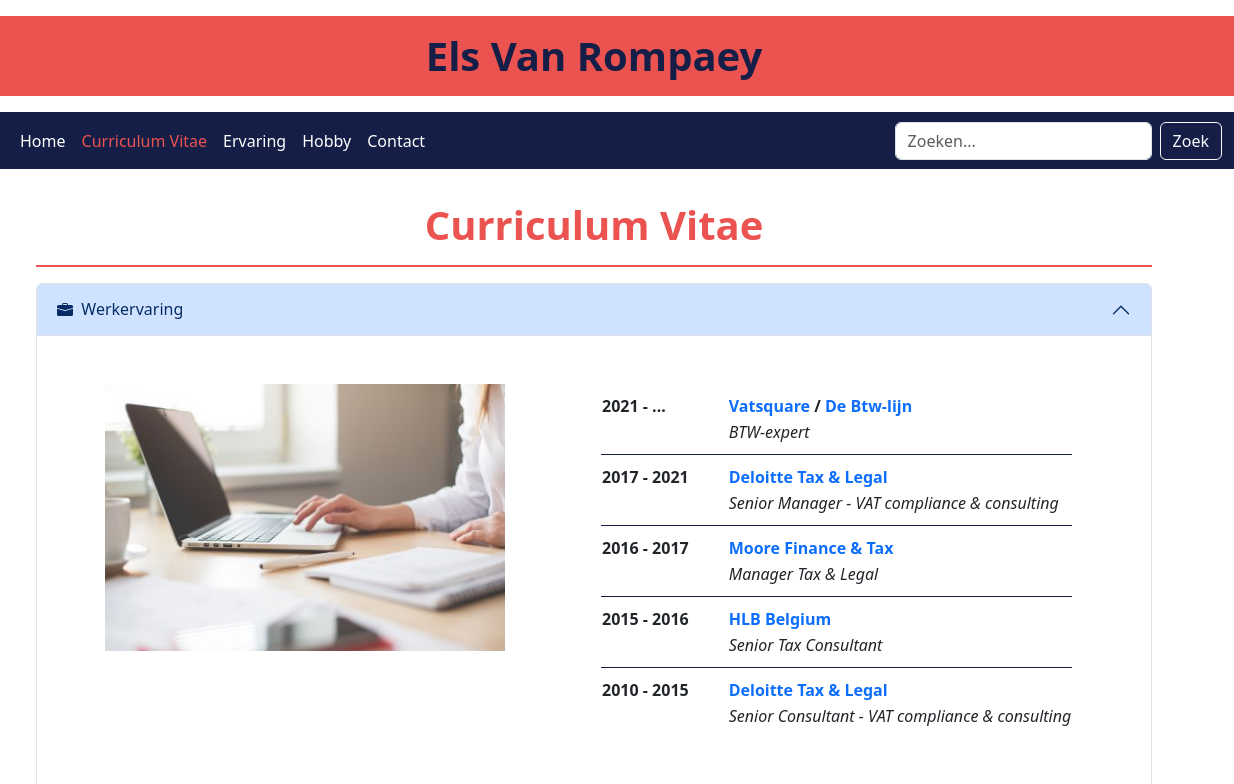
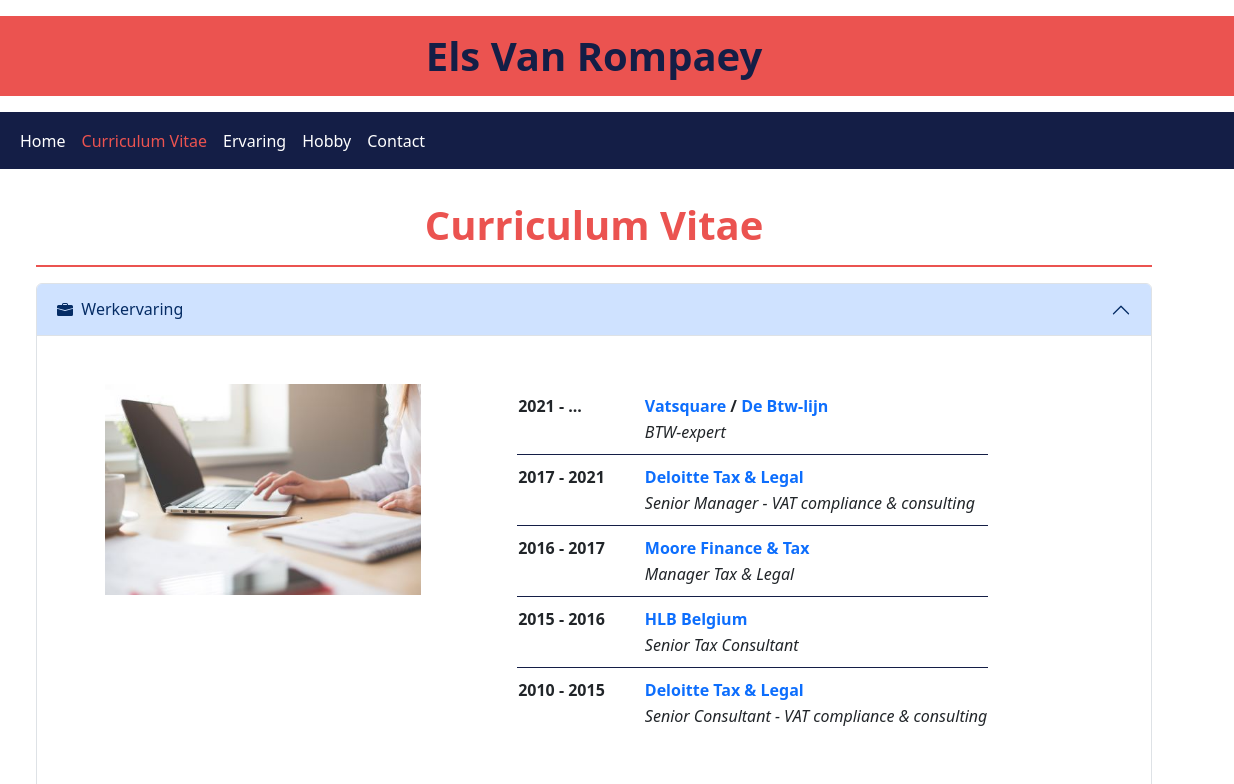
Before and after one commit to r0230431/elsvr-portfolio_2, a plain HTML site: page cv.html in a window 1280 px wide. Shown: the top 784 px of the page, 46-1280 px from the left. Drawn offline with nearby package versions, Linux system fonts and the light colour scheme.

Commit message:
Remove search bar

```diff
--- a/css/stylesheet.css
+++ b/css/stylesheet.css
@@ -80,7 +80,7 @@ td.cv-italic {
 }
 
 img.cv-style {
-    min-width: 400px;
+    min-width: 200px;
 }
 
 /*Hobby styling*/
--- a/cv.html
+++ b/cv.html
@@ -39,11 +39,6 @@
                         <a class="nav-link text-white" href="contact.html">Contact</a>
                     </div>
                 </div>
-
-                <form class="d-flex" role="search">
-                    <input class="form-control me-2" type="search" placeholder="Zoeken..." aria-label="Zoeken">
-                    <button class="btn btn-outline-light" type="submit">Zoek</button>
-                </form>
             </div>
         </nav>
 
@@ -242,7 +237,7 @@
 
                             <div class="d-flex justify-content-center flex-wrap flex-md-nowrap my-3">
                                 <div class="my-3 mx-5">
-                                    <img src="./images/cv_afbeelding4.jpg" alt="" title="CV Afbeelding 4" class="img-fluid cv-style">
+                                    <img src="./images/cv_afbeelding4.jpg" alt="Laptop en tablet met diagrammen" title="CV Afbeelding 4" class="img-fluid cv-style">
                                 </div>
 
                                 <div class="my-3 mx-5 w-75">
```
Also changed, not shown: contact.html (+0 -5 lines), ervaring.html (+4 -9 lines), hobby.html (+9 -7 lines), index.html (+0 -5 lines). Lines whose indentation alone changed are shown as unchanged.
